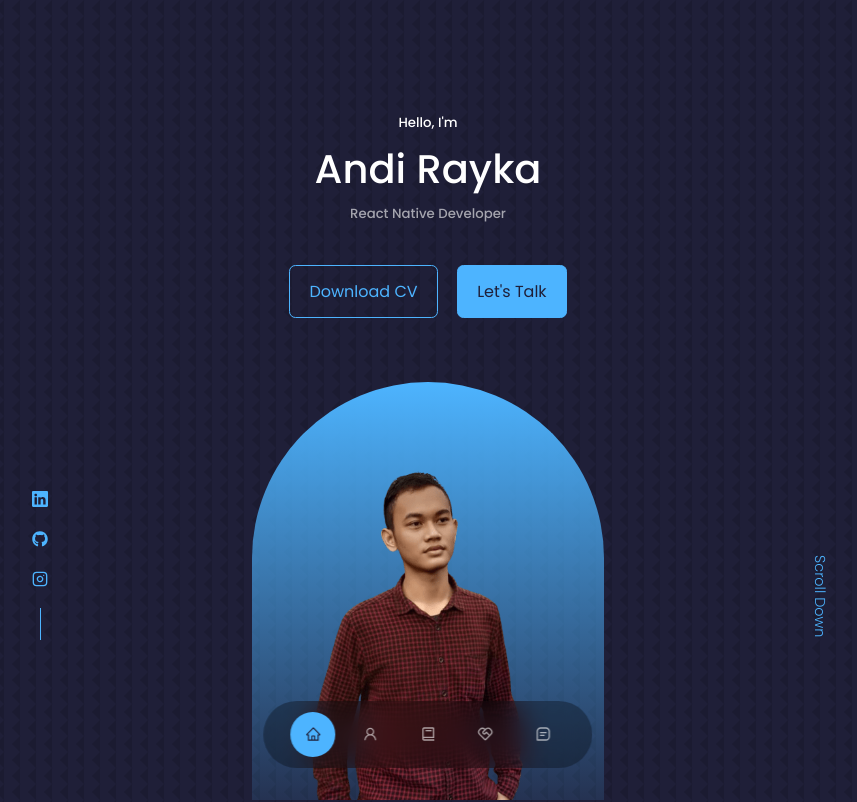
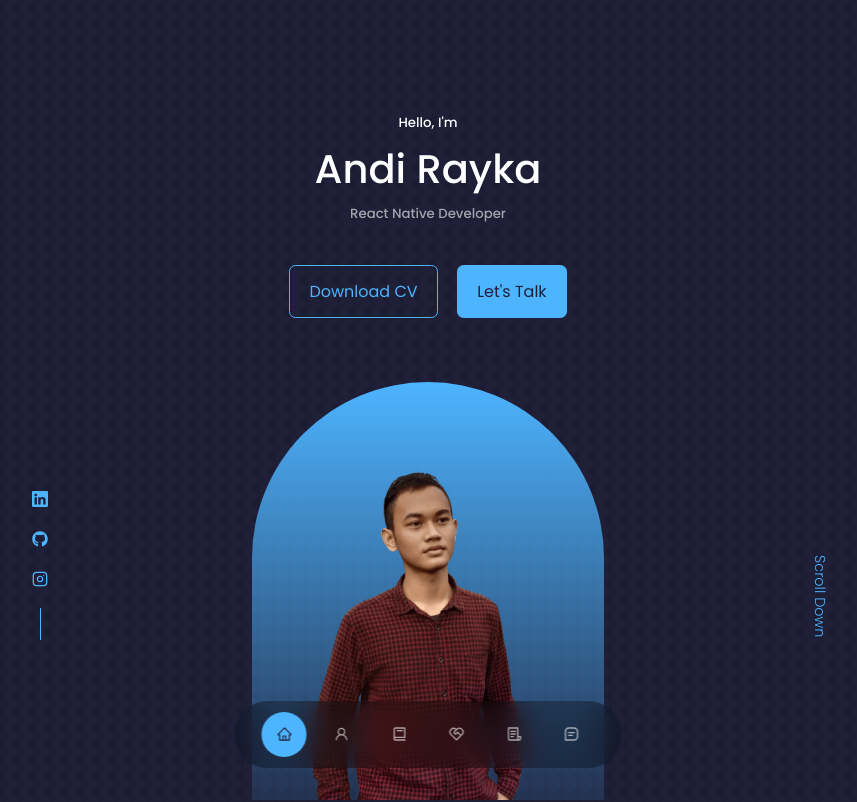
Before and after one commit to andirayka/portfolio-andirayka, a React (Vite) app: page / in a window 1280 px wide. Shown: the top 802 px of the page, without its empty margins (212-1069 px from the left). Built offline with nearby package versions, Linux system fonts and the light colour scheme.

Commit message:
add missing nav icon (portfolio)

```diff
--- a/src/components/nav/Nav.jsx
+++ b/src/components/nav/Nav.jsx
@@ -1,7 +1,7 @@
 import './nav.css'
 import { AiOutlineHome, AiOutlineUser } from 'react-icons/ai'
 import { BiBook, BiMessageSquareDetail } from 'react-icons/bi'
-import { RiServiceLine } from 'react-icons/ri'
+import { RiServiceLine, RiFileList3Line } from 'react-icons/ri'
 import { useState } from 'react'
 
 const Nav = () => {
@@ -38,6 +38,13 @@ const Nav = () => {
         <RiServiceLine />
       </a>
       <a
+        href="#portfolio"
+        onClick={() => setActiveNav('#portfolio')}
+        className={activeNav === '#portfolio' ? 'active' : ''}
+      >
+        <RiFileList3Line />
+      </a>
+      <a
         href="#contact"
         onClick={() => setActiveNav('#contact')}
         className={activeNav === '#contact' ? 'active' : ''}
```
